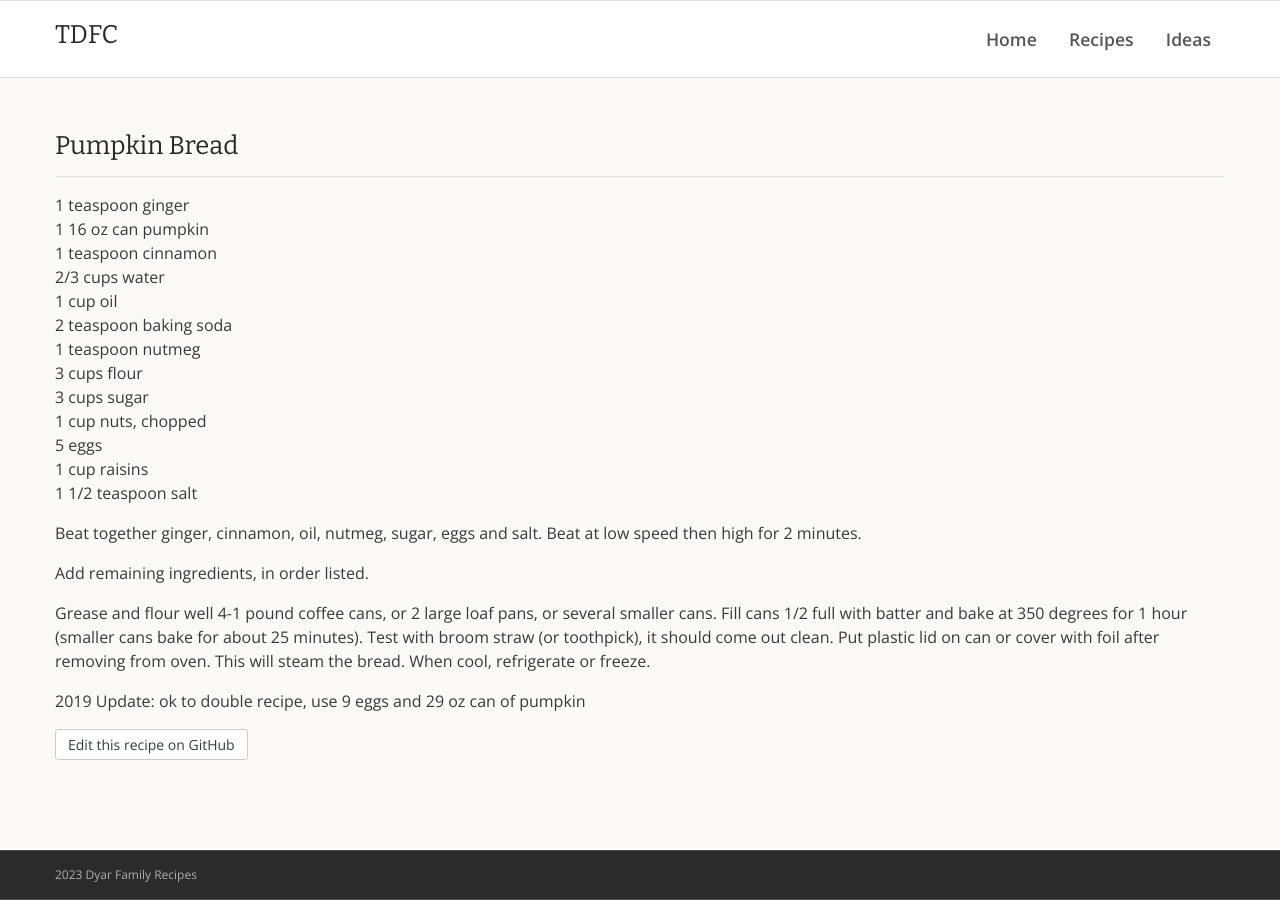
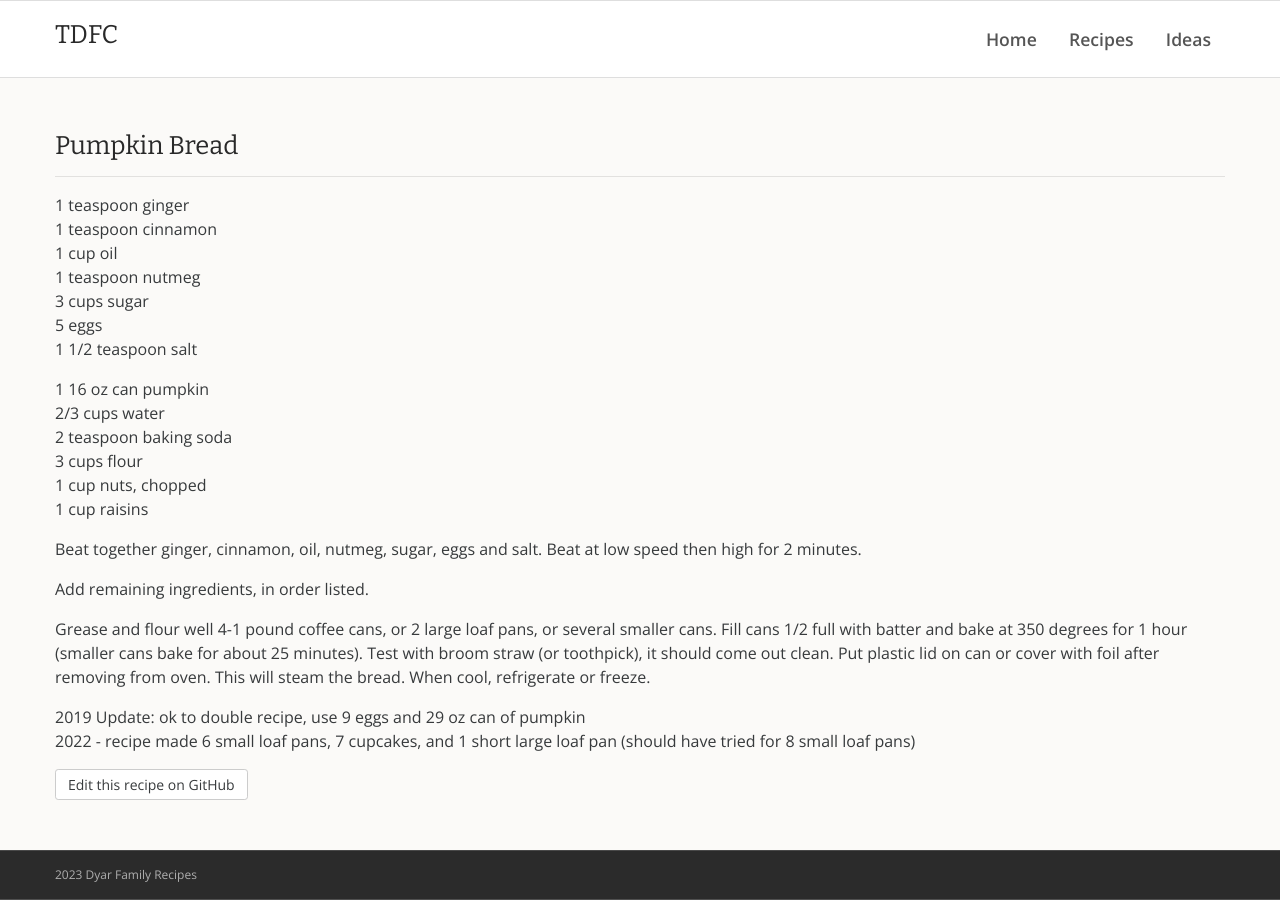
Before and after one commit to rdyar/tdfc, a Jekyll site: the page built from _desserts/pumpkin-bread.md, in a window 1280 px wide. Built offline with Jekyll 4.4.1, drawn with Linux system fonts in a browser that asks for light colours.

Commit message:
Update pumpkin-bread.md

```diff
--- a/_desserts/pumpkin-bread.md
+++ b/_desserts/pumpkin-bread.md
@@ -2,18 +2,19 @@
 ---
 
 1 teaspoon ginger
+1 teaspoon cinnamon
+1 cup oil
+1 teaspoon nutmeg
+3 cups sugar
+5 eggs
+1 1/2 teaspoon salt
+
 1 16 oz can pumpkin
-1 teaspoon cinnamon
 2/3 cups water
-1 cup oil
 2 teaspoon baking soda
-1 teaspoon nutmeg
 3 cups flour
-3 cups sugar
 1 cup nuts, chopped
-5 eggs
 1 cup raisins
-1 1/2 teaspoon salt
 
 Beat together ginger, cinnamon, oil, nutmeg, sugar, eggs and salt. Beat at low speed then high
 for 2 minutes.
@@ -28,3 +29,4 @@ freeze.
 
 
 2019 Update:  ok to double recipe, use 9 eggs and 29 oz can of pumpkin
+2022 - recipe made 6 small loaf pans, 7 cupcakes, and 1 short large loaf pan (should have tried for 8 small loaf pans)
```
